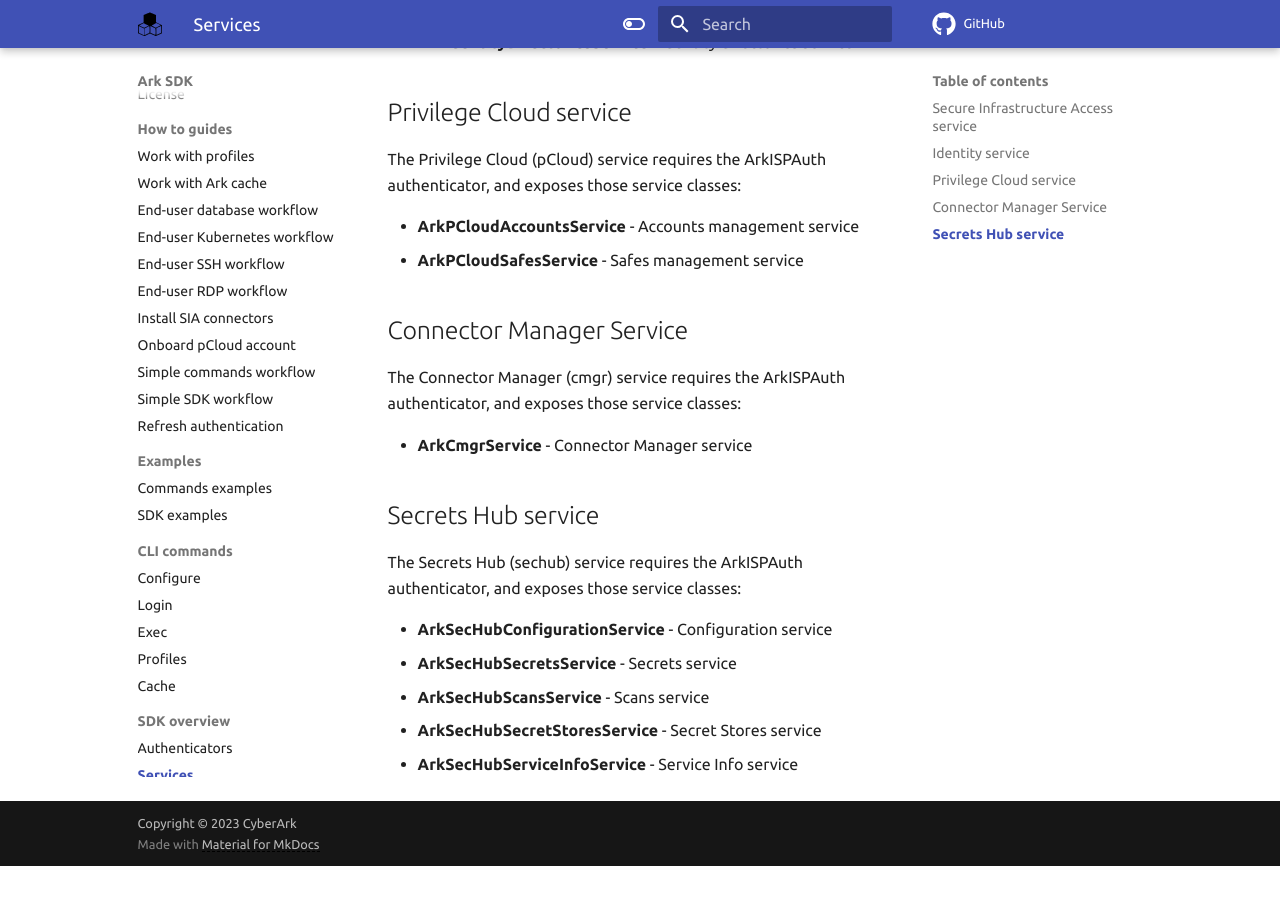
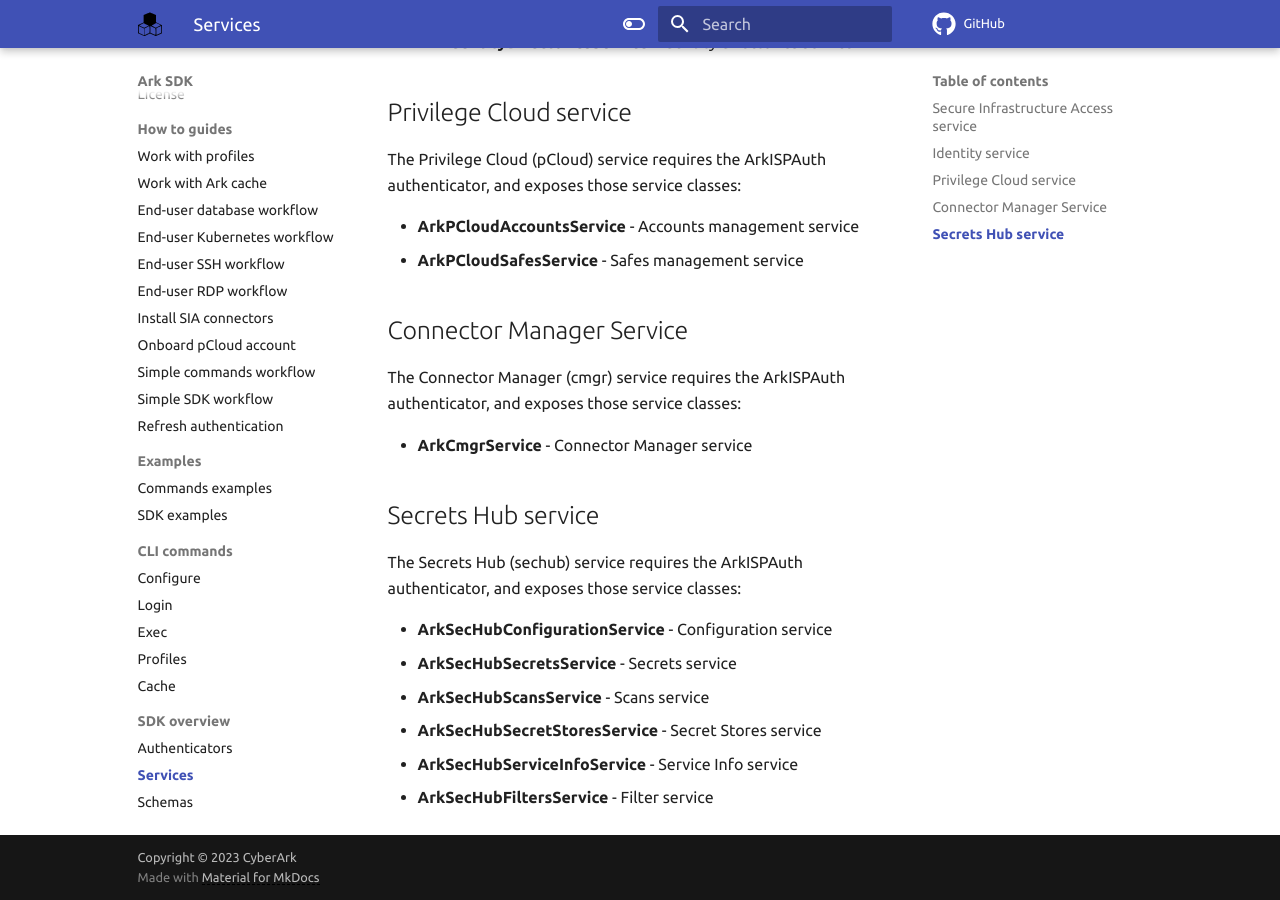
Before and after one commit to cyberark/ark-sdk-golang, an MkDocs documentation site: the page built from docs/sdk/services.md, in a window 1280 px wide and 900 px high, scrolled down 2302 px. Built offline with MkDocs 1.6.1 and Material for MkDocs 9.7.7, drawn with Linux system fonts in a browser that asks for light colours; comment, search, counter and statistics services are not loaded; the version menu is left out; before the commit the page ends 3168 px from its top, so only the background shows below that.

Commit message:
Updated version to 1.0.1 for Secrets Hub pull request

```diff
--- a/docs/sdk/services.md
+++ b/docs/sdk/services.md
@@ -112,3 +112,4 @@
 - **ArkSecHubScansService** - Scans service
 - **ArkSecHubSecretStoresService** - Secret Stores service
 - **ArkSecHubServiceInfoService** - Service Info service
+- **ArkSecHubFiltersService** - Filter service
```
Also changed, not shown: 1 other file.
